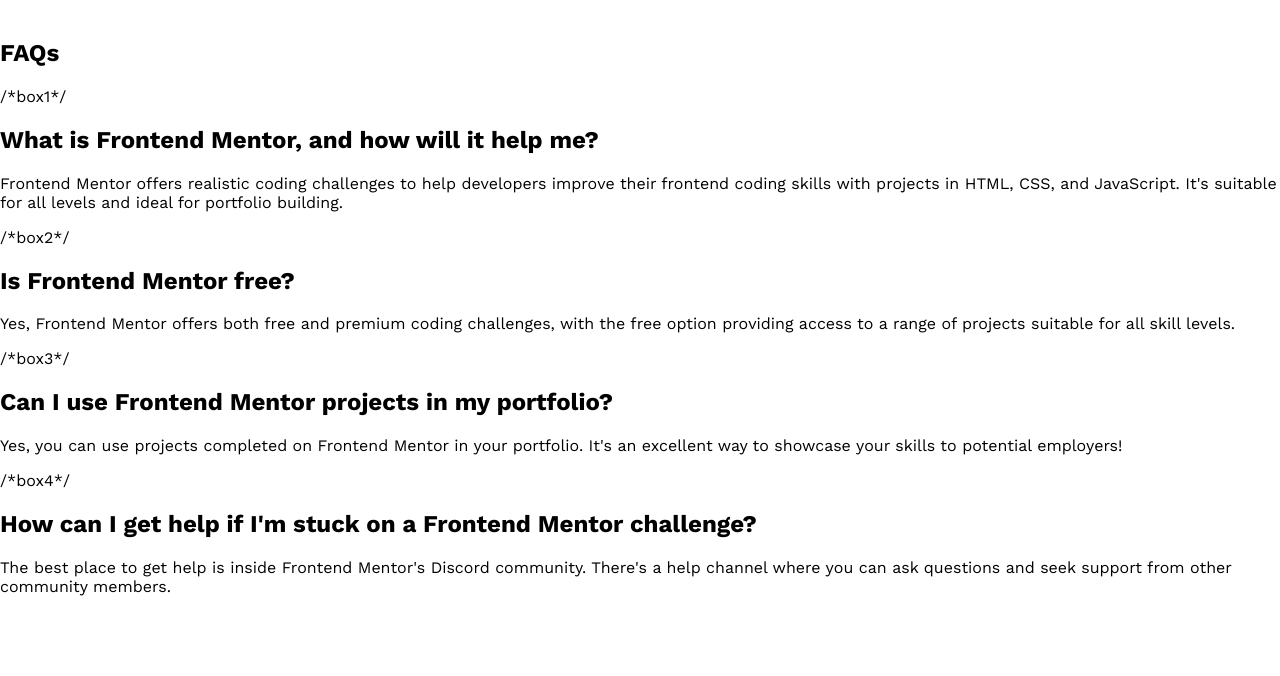
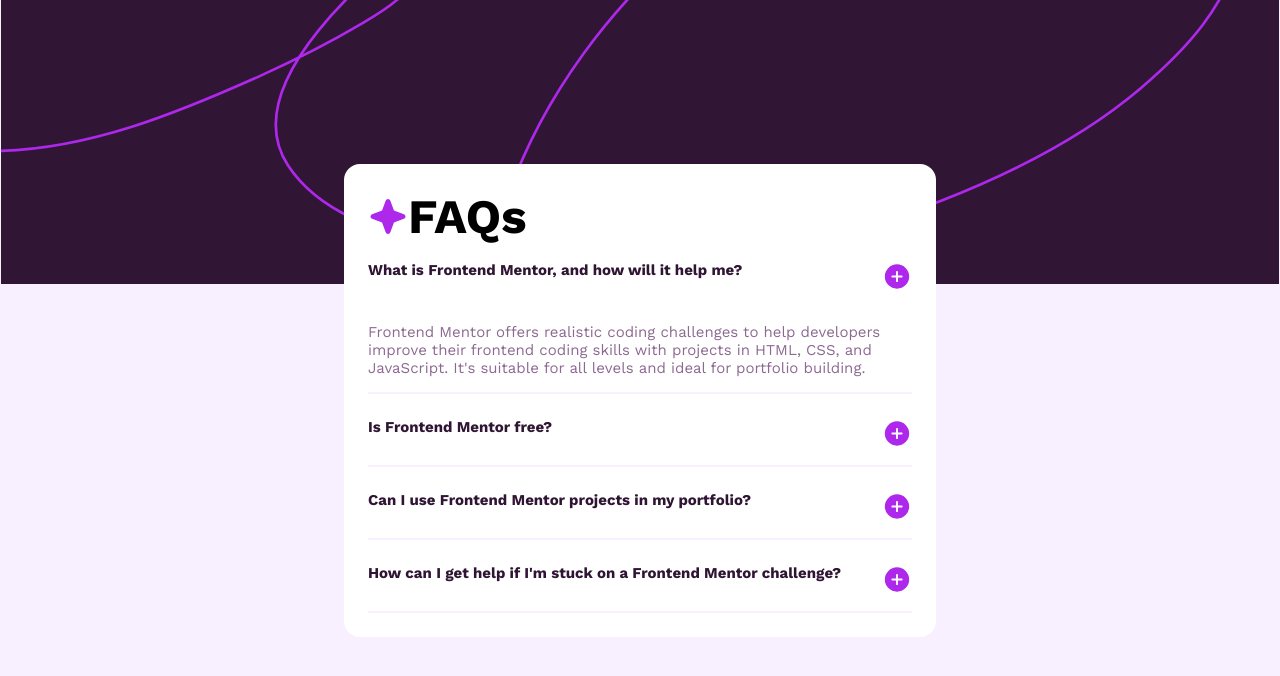
Before and after one commit to gitVikas898/faq-accordion-main, a plain HTML site: page index.html in a window 1280 px wide. Drawn offline with nearby package versions, Linux system fonts and the light colour scheme.

Commit message:
UI is ready

```diff
--- a/index.html
+++ b/index.html
@@ -1,26 +1,30 @@
 <!DOCTYPE html>
 <html lang="en">
+
 <head>
   <meta charset="UTF-8">
-  <meta name="viewport" content="width=device-width, initial-scale=1.0"> <!-- displays site properly based on user's device -->
+  <meta name="viewport" content="width=device-width, initial-scale=1.0">
+  <!-- displays site properly based on user's device -->
 
   <link rel="icon" type="image/png" sizes="32x32" href="./assets/images/favicon-32x32.png">
   <link rel="stylesheet" href="style.css">
   <link rel="preconnect" href="https://fonts.googleapis.com">
   <link rel="preconnect" href="https://fonts.gstatic.com" crossorigin>
-  <link href="https://fonts.googleapis.com/css2?family=Work+Sans:ital,wght@0,100..900;1,100..900&display=swap" rel="stylesheet">
+  <link href="https://fonts.googleapis.com/css2?family=Work+Sans:ital,wght@0,100..900;1,100..900&display=swap"
+    rel="stylesheet">
   <title>Frontend Mentor | FAQ accordion</title>
 
   <!-- Feel free to remove these styles or customise in your own stylesheet 👍 -->
 </head>
+
 <body>
   <section>
     <div class="container">
 
       <!-- heading box -->
       <div class="heading-div">
-            <img src="" alt="">
-            <h1>FAQs</h1>
+        <img src="/assets/images/icon-star.svg" alt="">
+        <h1 class="heading-text">FAQs</h1>
       </div>
 
       <!-- FAQ BOX -->
@@ -28,43 +32,50 @@
       <div class="question-div">
 
 
-      /*box1*/ <div class="faq-div">
+        <div class="faq-div">
           <div class="question-box">
             <h2 class="main-heading">What is Frontend Mentor, and how will it help me?</h2>
+            <img src="/assets/images/icon-plus.svg" alt="" class="plus-icon">
+          </div>
             <p class="main-text">
               Frontend Mentor offers realistic coding challenges to help developers improve their
               frontend coding skills with projects in HTML, CSS, and JavaScript. It's suitable for
               all levels and ideal for portfolio building.
             </p>
         </div>
+
+        <div class="faq-div">
+          <div class="question-box">
+            <h2 class="main-heading">Is Frontend Mentor free?</h2>
+            <img src="/assets/images/icon-plus.svg" alt=""class="plus-icon">
+          </div>
+            <p class="main-text disappear">
+              Yes, Frontend Mentor offers both free and premium coding challenges, with the free
+              option providing access to a range of projects suitable for all skill levels.</p>
+
         </div>
 
-     /*box2*/  <div class="faq-div">
+        <div class="faq-div">
           <div class="question-box">
-                  <h2 class="main-heading">Is Frontend Mentor free?</h2>
-                  <p class="main-text">
-                    Yes, Frontend Mentor offers both free and premium coding challenges, with the free
-                    option providing access to a range of projects suitable for all skill levels.</p>
+            <h2 class="main-heading">Can I use Frontend Mentor projects in my portfolio?</h2>
+            <img src="/assets/images/icon-plus.svg" alt=""class="plus-icon">
           </div>
+            <p class="main-text disappear">
+              Yes, you can use projects completed on Frontend Mentor in your portfolio. It's an excellent
+              way to showcase your skills to potential employers!</p>
+
         </div>
 
-    /*box3*/ <div class="faq-div">
-                <div class="question-box">
-                  <h2 class="main-heading">Can I use Frontend Mentor projects in my portfolio?</h2>
-                  <p class="main-text">
-                    Yes, you can use projects completed on Frontend Mentor in your portfolio. It's an excellent
-                    way to showcase your skills to potential employers!</p>
-                </div>
-              </div>
-
-    /*box4*/ <div class="faq-div">
+        <div class="faq-div">
           <div class="question-box">
             <h2 class="main-heading">How can I get help if I'm stuck on a Frontend Mentor challenge?</h2>
-                  <p class="main-text">
+            <img src="/assets/images/icon-plus.svg" alt=""class="plus-icon">
+          </div>
+            <p class="main-text disappear">
               The best place to get help is inside Frontend Mentor's Discord community. There's a help
               channel where you can ask questions and seek support from other community members.
             </p>
-                </div>
+
         </div>
       </div>
     </div>
@@ -91,6 +102,7 @@
 
   The best place to get help is inside Frontend Mentor's Discord community. There's a help
   channel where you can ask questions and seek support from other community members. -->
+  <script src="/scripts/index.js"></script>
+</body>
 
-</body>
 </html>
--- a/style.css
+++ b/style.css
@@ -41,6 +41,7 @@
   --font-size-md: 1.5rem;
   --font-size-lg: 2rem;
   --font-size-xl: 2.5rem;
+  --font-size-2xl: 3rem;
 
   /* Border width variables */
   --border-width-xs: 0.5rem;
@@ -57,3 +58,70 @@
   --border-radius-xl: 2.5rem;
 
 }
+body{
+    background-color: var(--clr-Light-pink);
+    background-image: url("/assets/images/background-pattern-desktop.svg");
+    background-repeat: no-repeat;
+    background-size: contain
+}
+h1,h2{
+    margin: 0;
+}
+p{
+    font-size:15px;
+}
+section{
+    min-height: 100vh;
+    display: grid;
+    place-items: center;
+}
+.disappear{
+    display: none;
+}
+/* container styles */
+
+.container{
+    display: flex;
+    flex-direction: column;
+    gap: 1rem;
+    max-width: 40rem;
+    /* border: 2px solid red; */
+    padding: var(--padding-md);
+    background-color: var(--clr-White);
+    margin-inline: var(--margin-sm) ;
+    border-radius: var(--border-radius-sm);
+
+}
+.question-div{
+    display: flex;
+    flex-direction: column;
+    gap: 1.5rem;
+}
+.heading-div{
+    /* border: 2px solid cyan; */
+    display: flex;
+}
+.faq-div{
+    /* border: 1px solid blue; */
+    max-width: 34rem;
+    border-bottom:2px solid var(--clr-Light-pink) ;
+
+}
+.question-box{
+    display: flex;
+    justify-content: space-between;
+}
+/* text styles */
+.heading-text{
+    font-size: var(--font-size-2xl);
+}
+.main-text{
+    color: var(--clr-Grayish-purple);
+}
+.main-heading{
+    color: var(--clr-Dark-purple);
+    font-size: 15px;
+}
+.plus-icon{
+    padding-bottom: var(--padding-sm);
+}
```
Also changed, not shown: scripts/index.js (added). Lines whose indentation alone changed are shown as unchanged.
